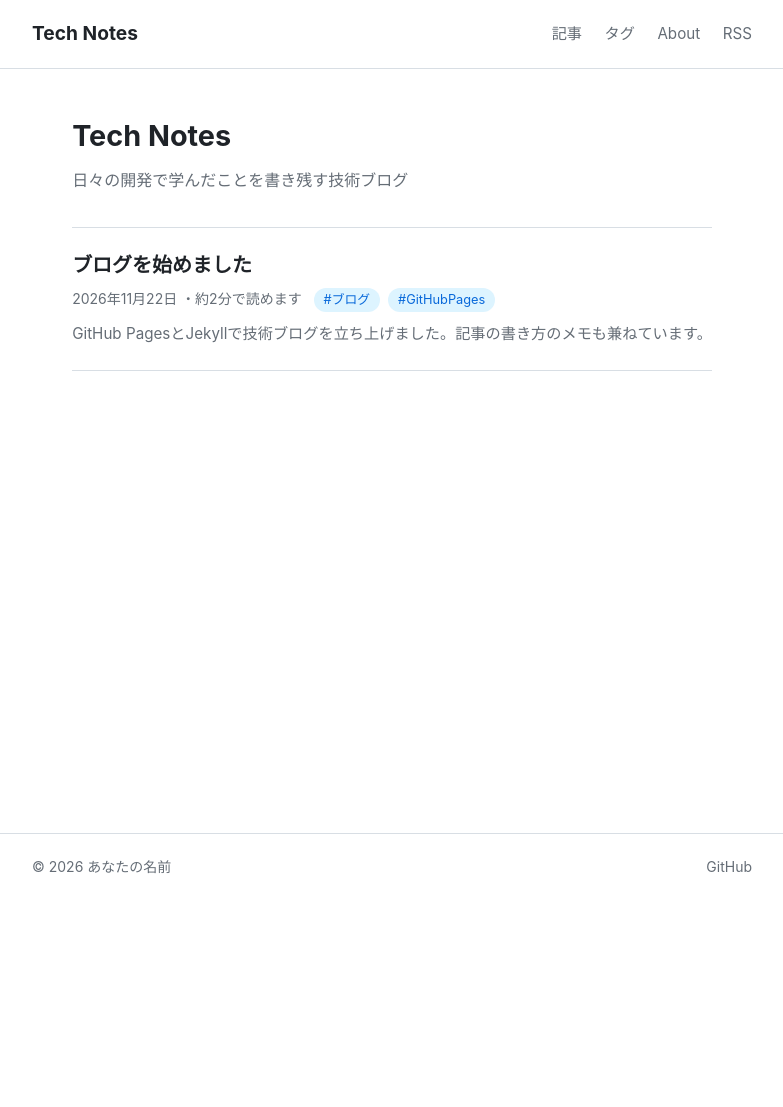
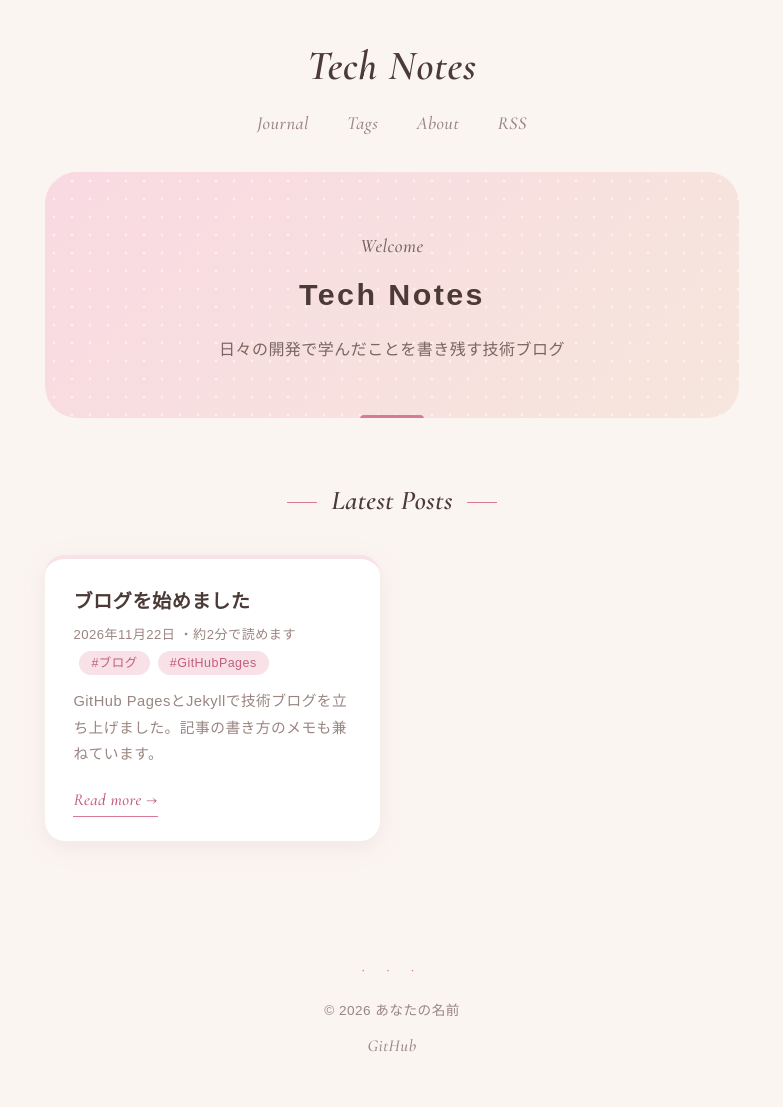
Before and after one commit to aestaskar-studio/aestas_kar_studio, a Jekyll site: the page built from index.html, in a window 1280 px wide. Shown: the whole page, without its empty margins (248-1031 px from the left). Built offline with Jekyll 4.4.1, drawn with Linux system fonts in a browser that asks for light colours; some web fonts are replaced; before the commit the page ends 900 px from its top, so only the background shows below that.

Commit message:
Restyle blog with pink café theme
Co-Authored-By: Claude Opus 5.5 <noreply@anthropic.com>
Claude-Session: https://claude.ai/code/session_018r7ZKAnvLiz5g8rutuZUfc

```diff
--- a/_includes/header.html
+++ b/_includes/header.html
@@ -2,8 +2,8 @@
   <div class="container header-inner">
     <a class="site-title" href="{{ '/' | relative_url }}">{{ site.title }}</a>
     <nav class="site-nav">
-      <a href="{{ '/' | relative_url }}">記事</a>
-      <a href="{{ '/tags/' | relative_url }}">タグ</a>
+      <a href="{{ '/' | relative_url }}">Journal</a>
+      <a href="{{ '/tags/' | relative_url }}">Tags</a>
       <a href="{{ '/about/' | relative_url }}">About</a>
       <a href="{{ '/feed.xml' | relative_url }}">RSS</a>
     </nav>
--- a/_layouts/default.html
+++ b/_layouts/default.html
@@ -5,6 +5,9 @@
   <meta name="viewport" content="width=device-width, initial-scale=1">
   {% seo %}
   {% feed_meta %}
+  <link rel="preconnect" href="https://fonts.googleapis.com">
+  <link rel="preconnect" href="https://fonts.gstatic.com" crossorigin>
+  <link rel="stylesheet" href="https://fonts.googleapis.com/css2?family=Cormorant+Garamond:ital,wght@1,500;1,600&family=Zen+Maru+Gothic:wght@400;500;700&display=swap">
   <link rel="stylesheet" href="{{ '/assets/css/style.css' | relative_url }}">
 </head>
 <body>
--- a/assets/css/style.css
+++ b/assets/css/style.css
@@ -1,22 +1,33 @@
-/* ===== カラー（ライト / ダーク自動切り替え） ===== */
+/* =========================================================
+   Pink Café Theme
+   ========================================================= */
 :root {
-  --bg: #ffffff;
-  --fg: #1f2328;
-  --muted: #656d76;
-  --border: #d8dee4;
-  --accent: #0969da;
-  --code-bg: #f6f8fa;
-  --tag-bg: #ddf4ff;
+  --bg: #fbf5f2;          /* クリーム */
+  --surface: #ffffff;
+  --fg: #4b3a36;          /* ココアブラウン */
+  --muted: #9a8580;
+  --accent: #d97a95;      /* ローズピンク */
+  --accent-deep: #c25e7b;
+  --accent-soft: #f8e1e7;
+  --border: #f0e2dd;
+  --code-bg: #fff6f8;
+  --shadow: 0 6px 24px rgba(160, 100, 110, 0.10);
+  --radius: 20px;
+  --font: "Zen Maru Gothic", "Hiragino Maru Gothic ProN", "Hiragino Sans", "Noto Sans JP", Meiryo, sans-serif;
+  --serif: "Cormorant Garamond", "Times New Roman", serif;
 }
 @media (prefers-color-scheme: dark) {
   :root {
-    --bg: #0d1117;
-    --fg: #e6edf3;
-    --muted: #8d96a0;
-    --border: #30363d;
-    --accent: #4493f8;
-    --code-bg: #161b22;
-    --tag-bg: #12263f;
+    --bg: #2a2220;
+    --surface: #352b29;
+    --fg: #f3e6e2;
+    --muted: #b9a39d;
+    --accent: #f0a3b8;
+    --accent-deep: #f5b9c9;
+    --accent-soft: #4a3237;
+    --border: #47393a;
+    --code-bg: #2f2624;
+    --shadow: 0 6px 24px rgba(0, 0, 0, 0.25);
   }
 }
 
@@ -27,109 +38,235 @@ body {
   margin: 0;
   background: var(--bg);
   color: var(--fg);
-  font-family: -apple-system, BlinkMacSystemFont, "Segoe UI", "Hiragino Sans",
-    "Hiragino Kaku Gothic ProN", "Noto Sans JP", Meiryo, sans-serif;
+  font-family: var(--font);
   font-size: 16px;
-  line-height: 1.85;
+  line-height: 1.95;
+  letter-spacing: 0.03em;
   display: flex;
   flex-direction: column;
   min-height: 100vh;
 }
 main { flex: 1; }
-a { color: var(--accent); text-decoration: none; }
-a:hover { text-decoration: underline; }
-.container { max-width: 760px; margin: 0 auto; padding: 0 20px; }
+a { color: var(--accent-deep); text-decoration: none; transition: color .2s, opacity .2s; }
+a:hover { color: var(--accent); }
+.container { max-width: 880px; margin: 0 auto; padding: 0 20px; }
+::selection { background: var(--accent-soft); }
 
-/* ===== ヘッダー / フッター ===== */
-.site-header { border-bottom: 1px solid var(--border); margin-bottom: 40px; }
-.header-inner {
-  display: flex; flex-wrap: wrap; align-items: center;
-  justify-content: space-between; gap: 8px; padding-top: 16px; padding-bottom: 16px;
+/* ===== ヘッダー ===== */
+.site-header { padding: 44px 0 28px; text-align: center; }
+.header-inner { display: flex; flex-direction: column; align-items: center; gap: 14px; }
+.site-title {
+  font-family: var(--serif);
+  font-style: italic;
+  font-weight: 600;
+  font-size: 2.6rem;
+  line-height: 1.1;
+  color: var(--fg);
+  letter-spacing: 0.02em;
 }
-.site-title { font-weight: 700; font-size: 1.2rem; color: var(--fg); }
-.site-nav a { margin-left: 18px; color: var(--muted); font-size: 0.95rem; }
-.site-nav a:first-child { margin-left: 0; }
-.site-nav a:hover { color: var(--fg); }
+.site-title:hover { color: var(--accent); }
+.site-nav { display: flex; flex-wrap: wrap; justify-content: center; gap: 6px; }
+.site-nav a {
+  font-family: var(--serif);
+  font-style: italic;
+  font-size: 1.15rem;
+  color: var(--muted);
+  padding: 2px 16px;
+  border-radius: 999px;
+}
+.site-nav a:hover { background: var(--accent-soft); color: var(--accent-deep); }
 
-.site-footer { border-top: 1px solid var(--border); margin-top: 64px; color: var(--muted); font-size: 0.875rem; }
-.footer-inner { display: flex; justify-content: space-between; padding-top: 20px; padding-bottom: 20px; }
-.footer-links a { margin-left: 14px; color: var(--muted); }
+/* ===== ヒーロー ===== */
+.hero {
+  position: relative;
+  text-align: center;
+  padding: 56px 24px 52px;
+  margin-bottom: 56px;
+  border-radius: 32px;
+  background:
+    radial-gradient(circle, rgba(255,255,255,.55) 1.5px, transparent 1.6px) 0 0 / 18px 18px,
+    linear-gradient(135deg, #f9d9e2 0%, #f6e6dc 100%);
+  color: #4b3a36;
+  overflow: hidden;
+}
+.hero::after {
+  content: "";
+  position: absolute; left: 50%; bottom: -1px; transform: translateX(-50%);
+  width: 64px; height: 4px; border-radius: 4px 4px 0 0; background: var(--accent);
+}
+.hero-label {
+  font-family: var(--serif); font-style: italic; font-size: 1.2rem;
+  color: #c25e7b; margin: 0 0 4px;
+}
+.hero h1 { font-size: 1.9rem; font-weight: 700; margin: 0 0 10px; letter-spacing: 0.08em; }
+.hero p { margin: 0; color: #7a6560; }
+@media (prefers-color-scheme: dark) {
+  .hero {
+    background:
+      radial-gradient(circle, rgba(255,255,255,.06) 1.5px, transparent 1.6px) 0 0 / 18px 18px,
+      linear-gradient(135deg, #4a3237 0%, #3d302c 100%);
+    color: var(--fg);
+  }
+  .hero p { color: var(--muted); }
+  .hero-label { color: var(--accent); }
+}
 
-/* ===== トップページ ===== */
-.intro h1 { font-size: 1.8rem; margin: 0 0 4px; }
-.intro p { color: var(--muted); margin: 0 0 32px; }
-.post-list { list-style: none; padding: 0; margin: 0; }
-.post-list li { padding: 22px 0; border-bottom: 1px solid var(--border); }
-.post-list li:first-child { border-top: 1px solid var(--border); }
-.post-link { font-size: 1.25rem; font-weight: 700; color: var(--fg); line-height: 1.5; }
-.excerpt { margin: 6px 0 0; color: var(--muted); font-size: 0.95rem; }
+/* ===== 見出し飾り ===== */
+.section-title { text-align: center; margin: 0 0 28px; }
+.section-title span {
+  font-family: var(--serif); font-style: italic; font-weight: 600;
+  font-size: 1.7rem; position: relative; padding: 0 44px;
+}
+.section-title span::before, .section-title span::after {
+  content: ""; position: absolute; top: 55%; width: 30px; height: 1px; background: var(--accent);
+}
+.section-title span::before { left: 0; }
+.section-title span::after { right: 0; }
 
-/* ===== 記事メタ / タグ ===== */
-.post-meta { color: var(--muted); font-size: 0.875rem; margin-top: 4px; }
-.tags { margin-left: 8px; }
+/* ===== 記事カード一覧 ===== */
+.post-list {
+  list-style: none; padding: 0; margin: 0;
+  display: grid; grid-template-columns: repeat(auto-fill, minmax(320px, 1fr)); gap: 24px;
+}
+.post-card {
+  background: var(--surface);
+  border-radius: var(--radius);
+  padding: 28px 28px 24px;
+  box-shadow: var(--shadow);
+  border-top: 4px solid var(--accent-soft);
+  display: flex; flex-direction: column;
+  transition: transform .25s ease, box-shadow .25s ease, border-color .25s;
+}
+.post-card:hover { transform: translateY(-4px); box-shadow: 0 12px 32px rgba(160,100,110,.18); border-top-color: var(--accent); }
+.post-link { font-size: 1.2rem; font-weight: 700; color: var(--fg); line-height: 1.55; }
+.post-link:hover { color: var(--accent-deep); }
+.excerpt { margin: 10px 0 16px; color: var(--muted); font-size: 0.92rem; line-height: 1.8; flex: 1; }
+.read-more {
+  align-self: flex-start;
+  font-family: var(--serif); font-style: italic; font-size: 1.05rem;
+  color: var(--accent-deep);
+  border-bottom: 1px solid var(--accent);
+}
+.read-more::after { content: " →"; }
+
+/* ===== メタ / タグ ===== */
+.post-meta { color: var(--muted); font-size: 0.82rem; margin-top: 6px; }
+.tags { display: inline; margin-left: 6px; }
 .tag {
-  display: inline-block; background: var(--tag-bg); color: var(--accent);
-  border-radius: 999px; padding: 0 10px; margin: 2px 4px 2px 0; font-size: 0.8rem;
+  display: inline-block; background: var(--accent-soft); color: var(--accent-deep);
+  border-radius: 999px; padding: 0 12px; margin: 3px 4px 3px 0; font-size: 0.78rem;
 }
-.tag:hover { text-decoration: none; opacity: 0.8; }
-.tag-cloud { margin-bottom: 32px; }
-.tag-section ul { list-style: none; padding: 0; }
-.tag-section time { color: var(--muted); font-size: 0.875rem; margin-right: 10px; font-variant-numeric: tabular-nums; }
+.tag:hover { background: var(--accent); color: #fff; }
+.tag-cloud { margin-bottom: 36px; text-align: center; }
+.tag-section {
+  background: var(--surface); border-radius: var(--radius); box-shadow: var(--shadow);
+  padding: 8px 28px 16px; margin-bottom: 20px;
+}
+.tag-section ul { list-style: none; padding: 0; margin: 0; }
+.tag-section li { padding: 6px 0; border-bottom: 1px dashed var(--border); }
+.tag-section li:last-child { border-bottom: 0; }
+.tag-section time { color: var(--muted); font-size: 0.85rem; margin-right: 12px; font-variant-numeric: tabular-nums; }
 
-/* ===== 記事本文 ===== */
-.post-header { margin-bottom: 32px; }
-.post-header h1 { font-size: 2rem; line-height: 1.4; margin: 0 0 8px; }
-.post-content h2 { font-size: 1.45rem; margin: 2.2em 0 0.6em; padding-bottom: 6px; border-bottom: 1px solid var(--border); }
-.post-content h3 { font-size: 1.2rem; margin: 1.8em 0 0.5em; }
-.post-content img { max-width: 100%; height: auto; border-radius: 6px; }
+/* ===== 固定ページ・記事 ===== */
+main > h1, .post-header h1 { text-align: center; }
+main > h1 { font-size: 1.8rem; letter-spacing: 0.08em; margin: 0 0 28px; }
+.post {
+  background: var(--surface);
+  border-radius: 28px;
+  box-shadow: var(--shadow);
+  padding: 52px 56px;
+}
+.post-header { text-align: center; margin-bottom: 40px; padding-bottom: 28px; border-bottom: 1px dashed var(--border); }
+.post-header h1 { font-size: 1.85rem; line-height: 1.5; margin: 0 0 10px; letter-spacing: 0.05em; }
+.post-header .post-meta { font-size: 0.85rem; }
+
+.post-content h2 {
+  font-size: 1.35rem; margin: 2.4em 0 0.8em; padding: 6px 0 6px 18px;
+  border-left: 5px solid var(--accent); border-radius: 2px;
+  background: linear-gradient(90deg, var(--accent-soft), transparent 70%);
+}
+.post-content h3 {
+  font-size: 1.12rem; margin: 2em 0 0.6em; display: inline-block;
+  background: linear-gradient(transparent 62%, var(--accent-soft) 62%);
+}
+.post-content img { max-width: 100%; height: auto; border-radius: 16px; }
 .post-content blockquote {
-  margin: 1.2em 0; padding: 0 1em; color: var(--muted); border-left: 4px solid var(--border);
+  margin: 1.5em 0; padding: 14px 22px; color: var(--muted);
+  background: var(--bg); border-radius: 14px; border-left: 4px solid var(--accent);
 }
-.post-content table { border-collapse: collapse; width: 100%; margin: 1.2em 0; font-size: 0.95rem; display: block; overflow-x: auto; }
-.post-content th, .post-content td { border: 1px solid var(--border); padding: 6px 12px; text-align: left; }
-.post-content th { background: var(--code-bg); }
+.post-content blockquote p { margin: 0; }
+.post-content table {
+  border-collapse: separate; border-spacing: 0; width: 100%; margin: 1.5em 0; font-size: 0.92rem;
+  overflow: hidden; border-radius: 14px; border: 1px solid var(--border);
+}
+.post-content th, .post-content td { padding: 8px 16px; text-align: left; border-bottom: 1px solid var(--border); }
+.post-content tr:last-child td { border-bottom: 0; }
+.post-content th { background: var(--accent-soft); color: var(--accent-deep); font-weight: 700; }
 .post-content ul.task-list, .post-content .task-list-item { list-style: none; }
-.post-content .task-list-item input { margin-right: 6px; }
+.post-content .task-list-item input { margin-right: 8px; accent-color: var(--accent); }
+.post-content hr { border: 0; text-align: center; margin: 2.5em 0; }
+.post-content hr::before { content: "· · ·"; color: var(--accent); letter-spacing: 0.6em; }
 
 /* コード */
-code, pre { font-family: ui-monospace, SFMono-Regular, "SF Mono", Menlo, Consolas, monospace; font-size: 0.875em; }
-:not(pre) > code { background: var(--code-bg); border: 1px solid var(--border); border-radius: 4px; padding: 0.1em 0.4em; }
-div.highlighter-rouge, pre.highlight {
-  background: var(--code-bg); border: 1px solid var(--border); border-radius: 6px;
+code, pre { font-family: ui-monospace, SFMono-Regular, "SF Mono", Menlo, Consolas, monospace; font-size: 0.86em; letter-spacing: 0; }
+:not(pre) > code {
+  background: var(--accent-soft); color: var(--accent-deep);
+  border-radius: 6px; padding: 0.15em 0.45em;
 }
-pre.highlight { margin: 0; padding: 14px 16px; overflow-x: auto; line-height: 1.6; border: 0; }
-div.highlighter-rouge { margin: 1.2em 0; }
+div.highlighter-rouge {
+  margin: 1.5em 0; background: var(--code-bg);
+  border: 1px solid var(--border); border-radius: 16px; overflow: hidden;
+}
+pre code { font-size: 1em; }
+pre.highlight { margin: 0; padding: 18px 22px; overflow-x: auto; line-height: 1.7; background: transparent; }
 
-.post-nav { display: flex; justify-content: space-between; gap: 16px; margin-top: 56px; padding-top: 20px; border-top: 1px solid var(--border); font-size: 0.95rem; }
-.post-nav .next { text-align: right; margin-left: auto; }
+.post-nav {
+  display: flex; justify-content: space-between; gap: 16px;
+  margin-top: 56px; padding-top: 24px; border-top: 1px dashed var(--border); font-size: 0.92rem;
+}
+.post-nav a { padding: 8px 18px; border-radius: 999px; background: var(--accent-soft); }
+.post-nav a:hover { background: var(--accent); color: #fff; }
+.post-nav .next { margin-left: auto; }
+
+/* About など */
+main > h2:not(.section-title) { font-size: 1.3rem; border-left: 5px solid var(--accent); padding-left: 14px; margin-top: 2em; }
 
 .not-found { text-align: center; padding: 60px 0; }
-.not-found h1 { font-size: 4rem; margin: 0; }
+.not-found h1 { font-family: var(--serif); font-style: italic; font-size: 5rem; color: var(--accent); margin: 0; }
 
-/* ===== シンタックスハイライト（Rouge） ===== */
-.highlight .c, .highlight .c1, .highlight .cm, .highlight .cs { color: #6e7781; font-style: italic; }
-.highlight .k, .highlight .kd, .highlight .kn, .highlight .kr, .highlight .kc, .highlight .kt { color: #cf222e; }
-.highlight .s, .highlight .s1, .highlight .s2, .highlight .sb, .highlight .sh, .highlight .si { color: #0a3069; }
-.highlight .m, .highlight .mi, .highlight .mf, .highlight .mh { color: #0550ae; }
-.highlight .nf, .highlight .fm { color: #8250df; }
-.highlight .nc, .highlight .nn { color: #953800; }
-.highlight .nb, .highlight .bp { color: #0550ae; }
-.highlight .o, .highlight .ow { color: #cf222e; }
-.highlight .nv, .highlight .vi { color: #953800; }
+/* ===== フッター ===== */
+.site-footer { margin-top: 80px; padding: 36px 0 44px; text-align: center; color: var(--muted); font-size: 0.85rem; }
+.footer-inner { display: flex; flex-direction: column; align-items: center; gap: 6px; }
+.footer-inner::before { content: "· · ·"; color: var(--accent); letter-spacing: 0.6em; margin-bottom: 8px; }
+.footer-links a { margin: 0 8px; color: var(--muted); font-family: var(--serif); font-style: italic; font-size: 1.05rem; }
+.footer-links a:hover { color: var(--accent); }
+
+/* ===== シンタックスハイライト（パステル） ===== */
+.highlight .c, .highlight .c1, .highlight .cm, .highlight .cs { color: #a8959a; font-style: italic; }
+.highlight .k, .highlight .kd, .highlight .kn, .highlight .kr, .highlight .kc, .highlight .kt, .highlight .o, .highlight .ow { color: #c2477a; }
+.highlight .s, .highlight .s1, .highlight .s2, .highlight .sb, .highlight .sh, .highlight .si { color: #5f8a5a; }
+.highlight .m, .highlight .mi, .highlight .mf, .highlight .mh, .highlight .nb, .highlight .bp { color: #b0702e; }
+.highlight .nf, .highlight .fm { color: #7b5ea7; }
+.highlight .nc, .highlight .nn, .highlight .nv, .highlight .vi { color: #3e7b9a; }
 @media (prefers-color-scheme: dark) {
-  .highlight .c, .highlight .c1, .highlight .cm, .highlight .cs { color: #8b949e; }
-  .highlight .k, .highlight .kd, .highlight .kn, .highlight .kr, .highlight .kc, .highlight .kt, .highlight .o, .highlight .ow { color: #ff7b72; }
-  .highlight .s, .highlight .s1, .highlight .s2, .highlight .sb, .highlight .sh, .highlight .si { color: #a5d6ff; }
-  .highlight .m, .highlight .mi, .highlight .mf, .highlight .mh, .highlight .nb, .highlight .bp { color: #79c0ff; }
-  .highlight .nf, .highlight .fm { color: #d2a8ff; }
-  .highlight .nc, .highlight .nn, .highlight .nv, .highlight .vi { color: #ffa657; }
+  .highlight .c, .highlight .c1, .highlight .cm, .highlight .cs { color: #9c8a86; }
+  .highlight .k, .highlight .kd, .highlight .kn, .highlight .kr, .highlight .kc, .highlight .kt, .highlight .o, .highlight .ow { color: #f59ab8; }
+  .highlight .s, .highlight .s1, .highlight .s2, .highlight .sb, .highlight .sh, .highlight .si { color: #a8d5a0; }
+  .highlight .m, .highlight .mi, .highlight .mf, .highlight .mh, .highlight .nb, .highlight .bp { color: #f2c08a; }
+  .highlight .nf, .highlight .fm { color: #cdb3f0; }
+  .highlight .nc, .highlight .nn, .highlight .nv, .highlight .vi { color: #93c9e3; }
 }
 
 /* ===== スマホ ===== */
-@media (max-width: 600px) {
+@media (max-width: 640px) {
   body { font-size: 15px; }
-  .post-header h1 { font-size: 1.6rem; }
-  .site-nav a { margin-left: 12px; }
-  .footer-inner { flex-direction: column; gap: 4px; }
-  .footer-links a { margin-left: 0; margin-right: 14px; }
+  .site-header { padding: 32px 0 20px; }
+  .site-title { font-size: 2.1rem; }
+  .site-nav a { padding: 2px 10px; font-size: 1.05rem; }
+  .hero { padding: 40px 18px; border-radius: 24px; margin-bottom: 40px; }
+  .hero h1 { font-size: 1.5rem; }
+  .post-list { grid-template-columns: 1fr; }
+  .post { padding: 32px 22px; border-radius: 22px; }
+  .post-header h1 { font-size: 1.5rem; }
+  .post-content table { display: block; overflow-x: auto; }
 }
--- a/index.html
+++ b/index.html
@@ -1,14 +1,17 @@
 ---
 layout: default
 ---
-<section class="intro">
+<section class="hero">
+  <p class="hero-label">Welcome</p>
   <h1>{{ site.title }}</h1>
   <p>{{ site.description }}</p>
 </section>
 
+<h2 class="section-title"><span>Latest Posts</span></h2>
+
 <ul class="post-list">
   {% for post in site.posts %}
-    <li>
+    <li class="post-card">
       <a class="post-link" href="{{ post.url | relative_url }}">{{ post.title }}</a>
       {% include post-meta.html post=post %}
       {% if post.description %}
@@ -16,6 +19,7 @@ layout: default
       {% else %}
         <p class="excerpt">{{ post.excerpt | strip_html | truncate: 120 }}</p>
       {% endif %}
+      <a class="read-more" href="{{ post.url | relative_url }}">Read more</a>
     </li>
   {% endfor %}
 </ul>
```
